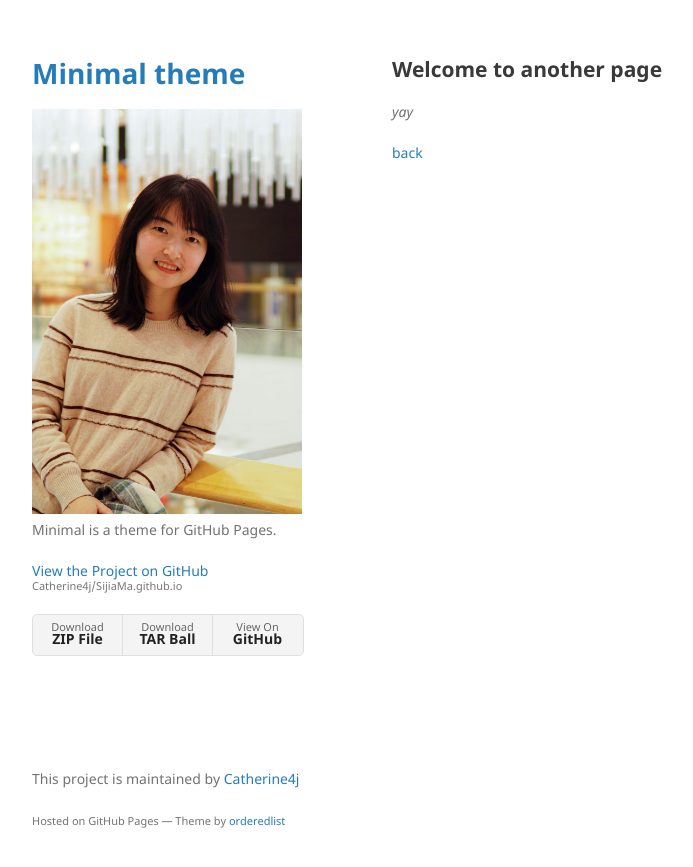
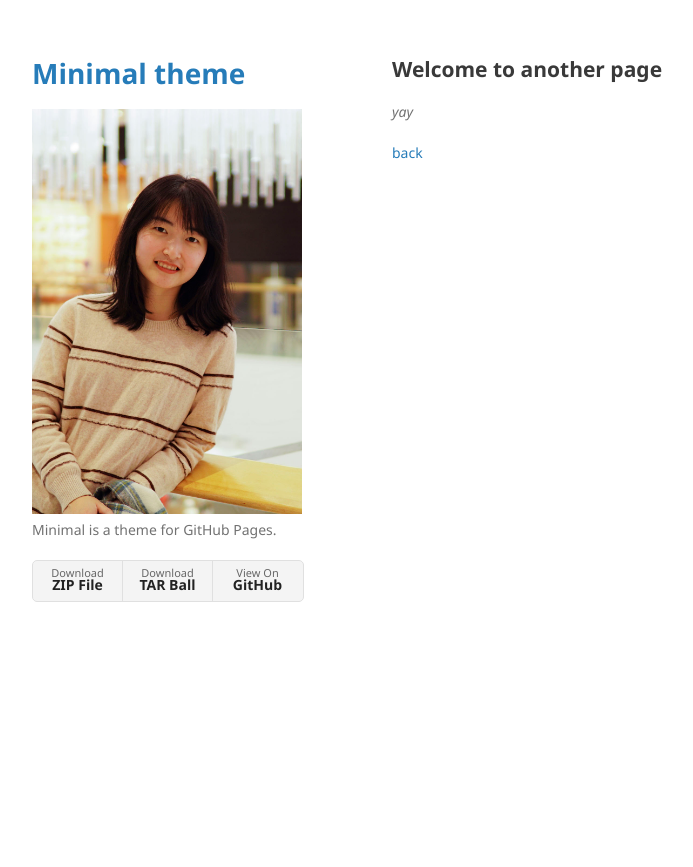
Before and after one commit to Catherine4j/SijiaMa.github.io, a Jekyll site: the page built from another-page.md, in a window 1280 px wide. Shown: the top 867 px of the page, without its empty margins (178-871 px from the left). Built offline with Jekyll 4.4.1, drawn with Linux system fonts in a browser that asks for light colours; our own code applies the rules of GitHub Pages for plain Markdown files.

Commit message:
Update default.html

```diff
--- a/_layouts/default.html
+++ b/_layouts/default.html
@@ -23,13 +23,7 @@
 
         <p>{{ site.description | default: site.github.project_tagline }}</p>
 
-        {% if site.github.is_project_page %}
-        <p class="view"><a href="{{ site.github.repository_url }}">View the Project on GitHub <small>{{ site.github.repository_nwo }}</small></a></p>
-        {% endif %}
 
-        {% if site.github.is_user_page %}
-        <p class="view"><a href="{{ site.github.owner_url }}">View My GitHub Profile</a></p>
-        {% endif %}
 
         {% if site.show_downloads %}
         <ul class="downloads">
@@ -45,10 +39,8 @@
 
       </section>
       <footer>
-        {% if site.github.is_project_page %}
-        <p>This project is maintained by <a href="{{ site.github.owner_url }}">{{ site.github.owner_name }}</a></p>
-        {% endif %}
-        <p><small>Hosted on GitHub Pages &mdash; Theme by <a href="https://github.com/orderedlist">orderedlist</a></small></p>
+
+        <p><small></small></p>
       </footer>
     </div>
     <script src="{{ "/assets/js/scale.fix.js" | relative_url }}"></script>
```
